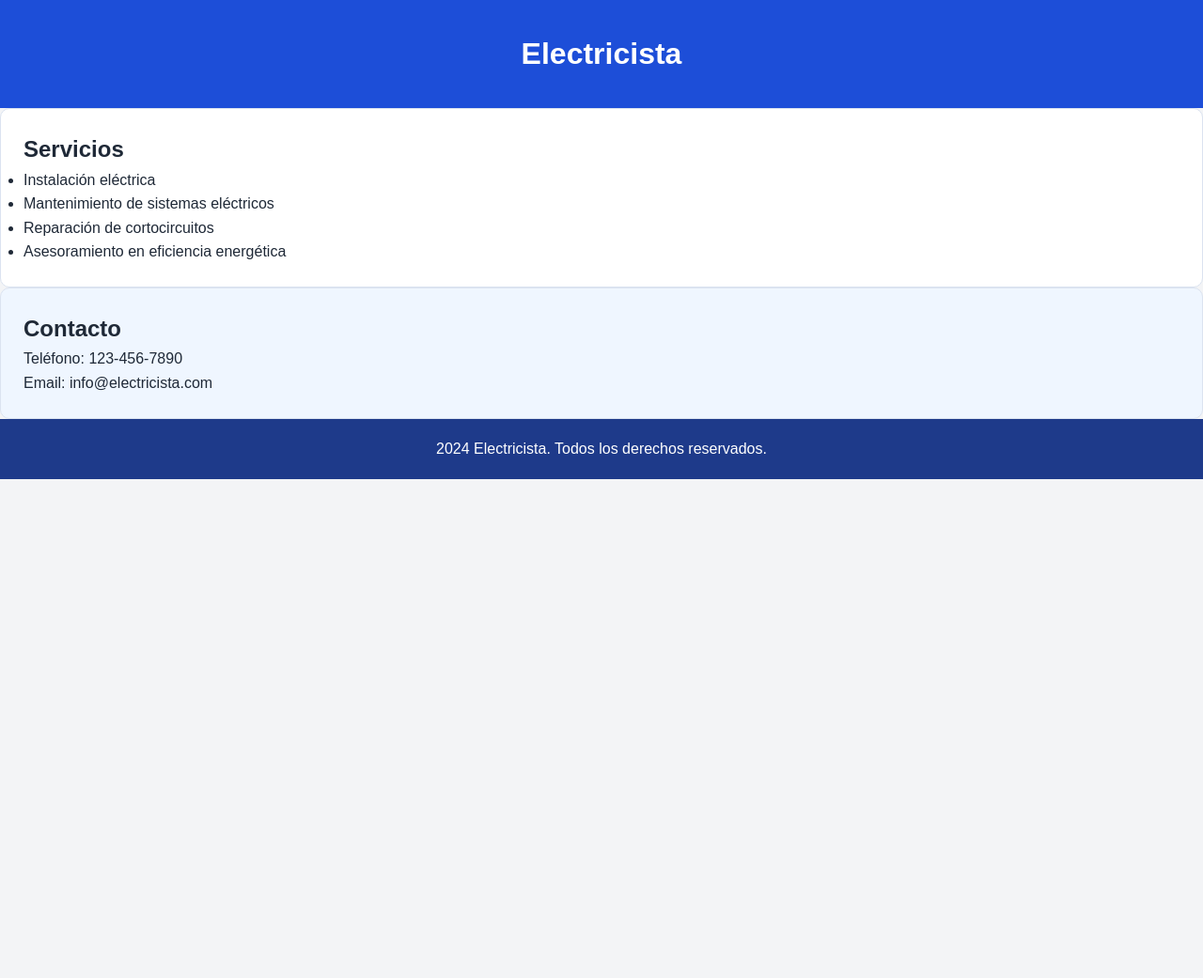
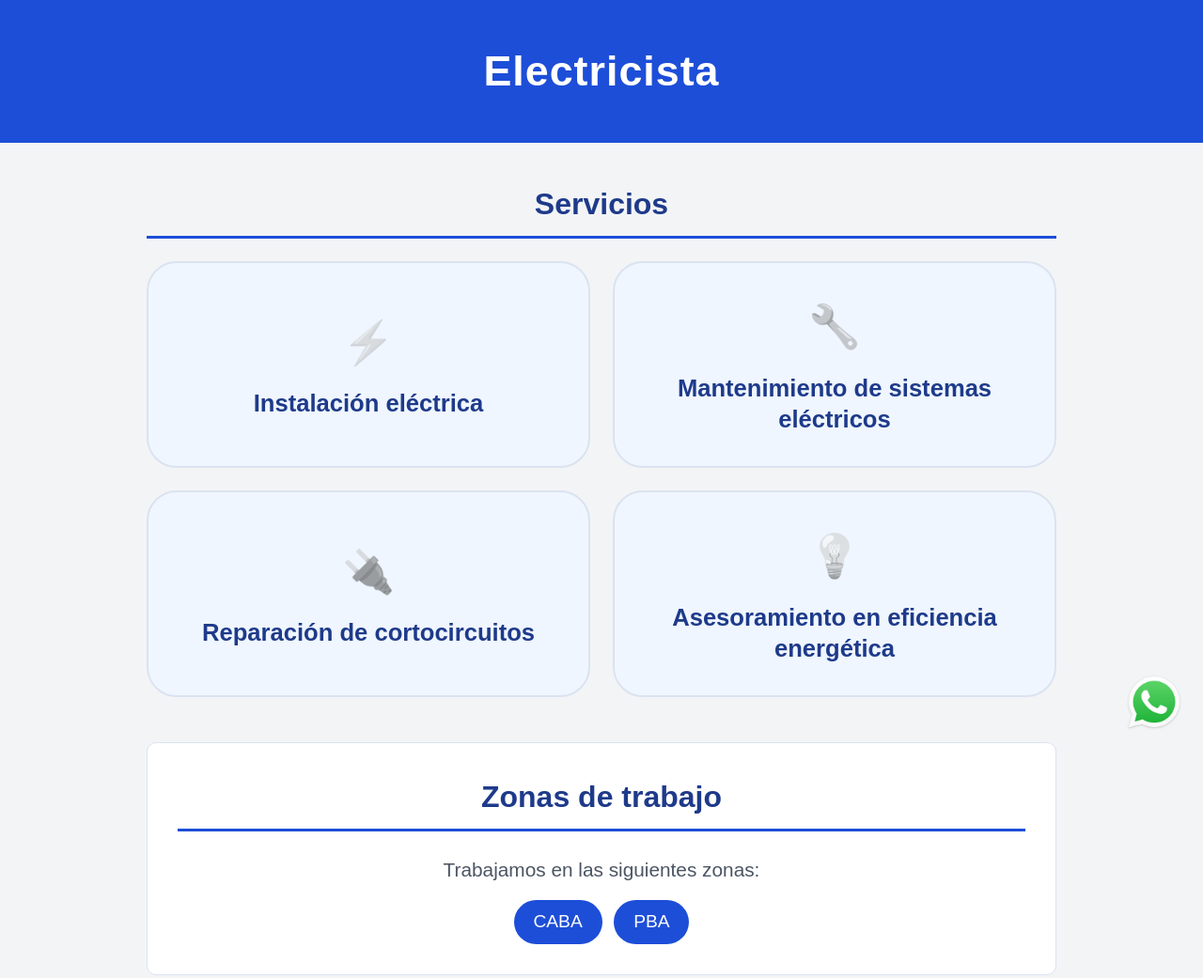
Before and after one commit to verdibbq/Electricista, a plain HTML site: page index.html in a window 1280 px wide. Shown: the top 1041 px of the page at 94% size. Before the commit the page ends 800 px from the top, so only its background shows below. Drawn offline with Linux system fonts and the light colour scheme.

Commit message:
dar forma y presentacion a las card de servicios, agregado de whatsapp y zonas

```diff
--- a/index.html
+++ b/index.html
@@ -1,5 +1,5 @@
 <!DOCTYPE html>
-<html lang="en">
+<html lang="es">
 <head>
     <meta charset="UTF-8">
     <meta name="viewport" content="width=device-width, initial-scale=1.0">
@@ -8,27 +8,50 @@
 </head>
 <body>
     <header class="header">
-        <h1>Electricista</h1>
+        <h1 class="titulo-principal">Electricista</h1>
     </header>
-    <main>
-        <section class="card">
-            <h2>Servicios</h2>
-            <ul>
-                <li>Instalación eléctrica</li>
-                <li>Mantenimiento de sistemas eléctricos</li>
-                <li>Reparación de cortocircuitos</li>
-                <li>Asesoramiento en eficiencia energética</li>
+    <main class="contenido">
+        <section class="servicios">
+            <h2 class="titulo-seccion">Servicios</h2>
+            <ul class="lista-servicios">
+                <li class="card">
+                    <span class="card-icono">⚡</span>
+                    <p class="card-texto">Instalación eléctrica</p>
+                </li>
+                <li class="card">
+                    <span class="card-icono">🔧</span>
+                    <p class="card-texto">Mantenimiento de sistemas eléctricos</p>
+                </li>
+                <li class="card">
+                    <span class="card-icono">🔌</span>
+                    <p class="card-texto">Reparación de cortocircuitos</p>
+                </li>
+                <li class="card">
+                    <span class="card-icono">💡</span>
+                    <p class="card-texto">Asesoramiento en eficiencia energética</p>
+                </li>
             </ul>
         </section>
-
+        <section class="zonas">
+            <h2 class="titulo-seccion">Zonas de trabajo</h2>
+            <p class="texto-zonas">Trabajamos en las siguientes zonas:</p>
+            <ul class="lista-zonas">
+                <li class="zona">CABA</li>
+                <li class="zona">PBA</li>
+            </ul>
+        </section>
         <section class="info">
-            <h2>Contacto</h2>
-            <p>Teléfono: 123-456-7890</p>
-            <p>Email: info@electricista.com</p>
+            <h2 class="titulo-seccion">Contacto</h2>
+            <p class="dato-contacto">Teléfono: 123-456-7890</p>
+            <p class="dato-contacto">Email: info@electricista.com</p>
         </section>
     </main>
+
     <footer class="footer">
-        <p> 2024 Electricista. Todos los derechos reservados.</p>
+        <p class="texto-footer"> 2026 Maqueta landing page . Todos los derechos reservados para Verdi.code.</p>
     </footer>
+    <a class="burbuja-whatsapp" href="https://www.whatsapp.com/" target="_blank" rel="noopener" aria-label="Escribinos por WhatsApp">
+        <img class="burbuja-icono" src="img/whatsapp.webp" alt="WhatsApp">
+    </a>
 </body>
 </html>
--- a/style.css
+++ b/style.css
@@ -1,4 +1,3 @@
-
 :root {
     --azul-principal: #1d4ed8;
     --azul-oscuro: #1e3a8a;
@@ -8,11 +7,11 @@
     --blanco: #ffffff;
     --fondo: #f3f4f6;
     --borde: #dbe3f0;
+    --luz: #ffd54a;
+    --luz-suave: #fff6d6;
     --radio: 10px;
-    --ancho-maximo: 900px;
+    --ancho-maximo: 1000px;
 }
-
-
 
 * {
     margin: 0;
@@ -22,6 +21,7 @@
 
 body {
     font-family: Arial, Helvetica, sans-serif;
+    font-size: 1.15rem;
     line-height: 1.6;
     color: var(--texto);
     background-color: var(--fondo);
@@ -30,123 +30,195 @@ body {
     flex-direction: column;
 }
 
-
-
 .header {
     background-color: var(--azul-principal);
     color: var(--blanco);
-    padding: 2rem 1rem;
+    padding: 2.5rem 1rem;
     text-align: center;
 }
 
 .titulo-principal {
-    font-size: 2rem;
+    font-size: 2.8rem;
     letter-spacing: 1px;
 }
-
-
 
 .contenido {
     flex: 1;
     width: 100%;
     max-width: var(--ancho-maximo);
     margin: 0 auto;
-    padding: 2rem 1rem;
+    padding: 2.5rem 1rem;
     display: flex;
     flex-direction: column;
-    gap: 1.5rem;
+    gap: 3rem;
 }
 
-
-
 .titulo-seccion {
-    font-size: 1.4rem;
+    font-size: 2rem;
     color: var(--azul-oscuro);
-    margin-bottom: 1rem;
+    text-align: center;
+    margin-bottom: 1.5rem;
     padding-bottom: 0.5rem;
-    border-bottom: 2px solid var(--azul-principal);
-}
-
-
-
-.card {
-    background-color: var(--blanco);
-    border: 1px solid var(--borde);
-    border-radius: var(--radio);
-    padding: 1.5rem;
+    border-bottom: 3px solid var(--azul-principal);
 }
 
 .lista-servicios {
     list-style: none;
+    display: grid;
+    grid-template-columns: repeat(2, 1fr);
+    gap: 1.5rem;
 }
 
-.servicio {
-    padding: 0.6rem 0 0.6rem 1.5rem;
-    border-bottom: 1px solid var(--borde);
-    position: relative;
+.card {
+    min-height: 220px;
+    padding: 2rem;
+    background-color: var(--azul-claro);
+    border: 2px solid var(--borde);
+    border-radius: 32px;
+
+    display: flex;
+    flex-direction: column;
+    align-items: center;
+    justify-content: center;
+    text-align: center;
+    gap: 0.8rem;
+
+    cursor: default;
+    transition: background-color 0.35s ease,
+                box-shadow 0.35s ease,
+                border-color 0.35s ease,
+                transform 0.35s ease;
 }
 
-.servicio:last-child {
-    border-bottom: none;
+.card:hover {
+    background-color: var(--luz-suave);
+    border-color: var(--luz);
+    transform: translateY(-4px);
+    box-shadow: 0 0 25px 6px rgba(255, 213, 74, 0.55),
+                0 0 60px 18px rgba(255, 213, 74, 0.3);
 }
 
-
-.servicio::before {
-    content: "";
-    position: absolute;
-    left: 0;
-    top: 50%;
-    width: 8px;
-    height: 8px;
-    border-radius: 50%;
-    background-color: var(--azul-principal);
-    transform: translateY(-50%);
+.card-icono {
+    font-size: 2.8rem;
+    filter: grayscale(1) opacity(0.6);
+    transition: filter 0.35s ease;
 }
 
+.card:hover .card-icono {
+    filter: none;
+}
 
+.card-texto {
+    font-size: 1.6rem;
+    font-weight: bold;
+    color: var(--azul-oscuro);
+    line-height: 1.3;
+}
+
+.zonas {
+    background-color: var(--blanco);
+    border: 1px solid var(--borde);
+    border-radius: var(--radio);
+    padding: 2rem;
+    text-align: center;
+}
+
+.texto-zonas {
+    font-size: 1.3rem;
+    color: var(--texto-suave);
+    margin-bottom: 1rem;
+}
+
+.lista-zonas {
+    list-style: none;
+    display: flex;
+    justify-content: center;
+    flex-wrap: wrap;
+    gap: 0.8rem;
+}
+
+.zona {
+    background-color: var(--azul-principal);
+    color: var(--blanco);
+    font-size: 1.2rem;
+    padding: 0.5rem 1.3rem;
+    border-radius: 999px;
+}
 
 .info {
     background-color: var(--azul-claro);
     border: 1px solid var(--borde);
     border-radius: var(--radio);
-    padding: 1.5rem;
+    padding: 2rem;
+    text-align: center;
 }
 
 .dato-contacto {
+    font-size: 1.4rem;
     color: var(--texto-suave);
-    margin-bottom: 0.4rem;
+    margin-bottom: 0.5rem;
 }
 
 .dato-contacto:last-child {
     margin-bottom: 0;
 }
 
-
-
 .footer {
     background-color: var(--azul-oscuro);
     color: var(--blanco);
-    padding: 1.2rem 1rem;
+    padding: 1.5rem 1rem;
     text-align: center;
 }
 
 .texto-footer {
-    font-size: 0.9rem;
+    font-size: 1rem;
+}
+
+.burbuja-whatsapp {
+    position: fixed;
+    right: 20px;
+    bottom: 20px;
+    width: 64px;
+    height: 64px;
+    border-radius: 50%;
+    display: flex;
+    align-items: center;
+    justify-content: center;
+    z-index: 1000;
+    transition: transform 0.25s ease, box-shadow 0.25s ease;
+}
+
+.burbuja-whatsapp:hover {
+    transform: scale(1.1);
+    box-shadow: 0 6px 20px rgba(0, 255, 34, 0.4);
+}
+
+.burbuja-icono {
+    width: 64px;
+    height: 64px;
 }
 
 
-
-@media (max-width: 600px) {
+@media (max-width: 700px) {
     .titulo-principal {
-        font-size: 1.6rem;
+        font-size: 2.2rem;
     }
 
     .contenido {
-        padding: 1.2rem 0.8rem;
+        padding: 1.5rem 0.8rem;
+        gap: 2rem;
     }
 
-    .card,
+    .lista-servicios {
+        grid-template-columns: 1fr;
+    }
+
+    .card {
+        min-height: 180px;
+    }
+
+    .zonas,
     .info {
-        padding: 1.1rem;
+        padding: 1.3rem;
     }
 }
```
Also changed, not shown: img/whatsapp.webp (added).
